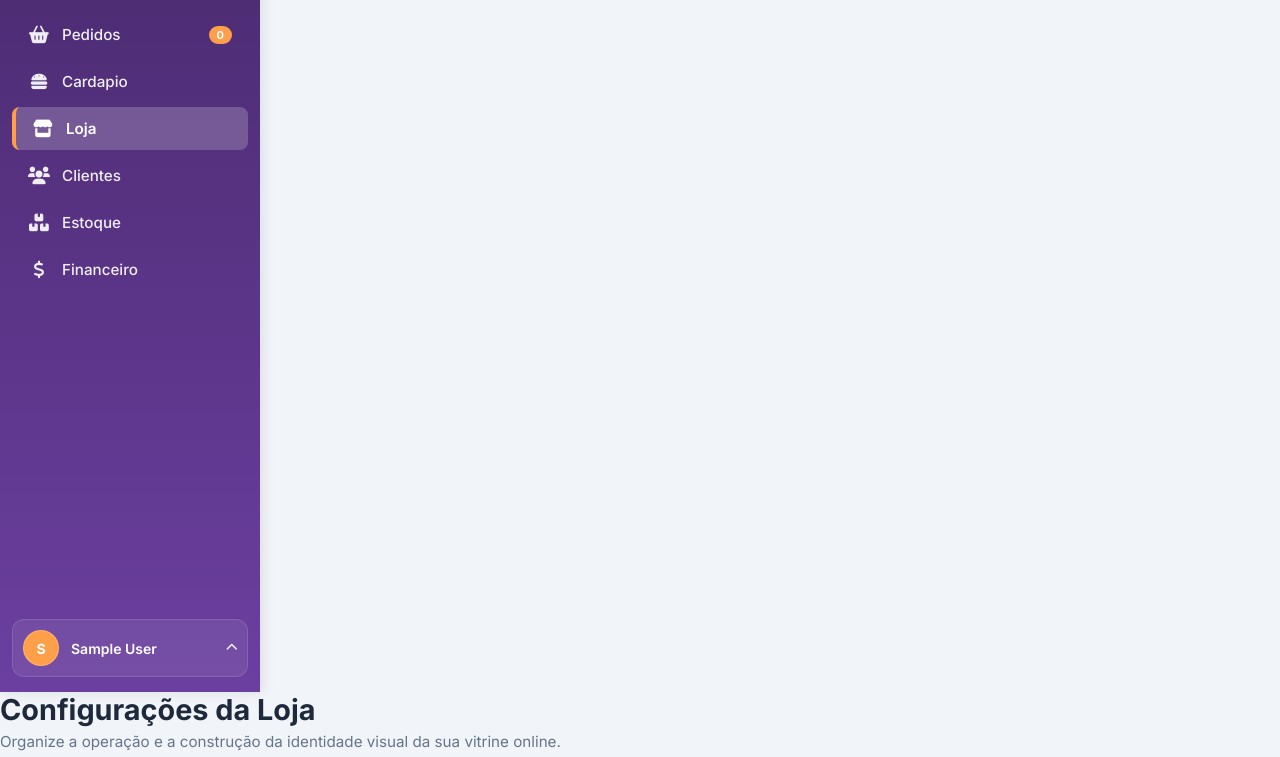
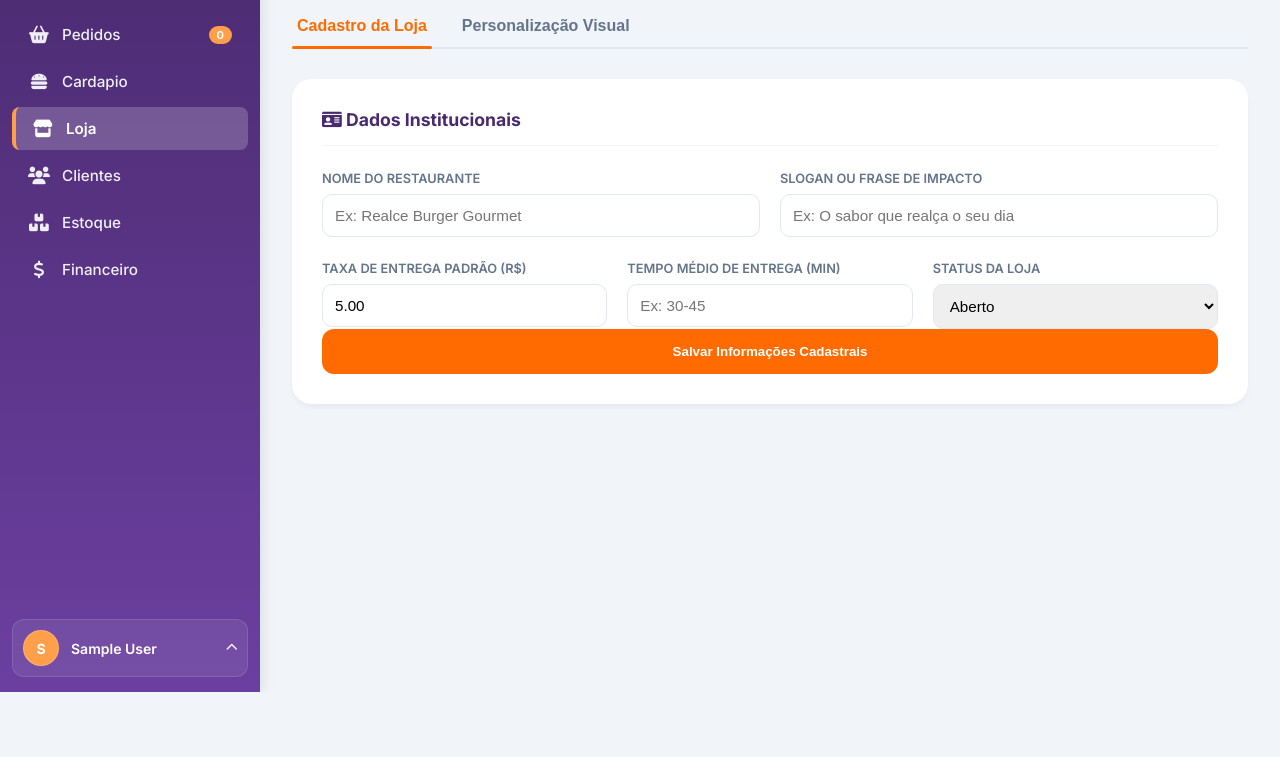
Before and after one commit to lukalucard/realcecardapio, a website: page frontend/admin/loja.html in a window 1280 px wide. Shown: the part 108-865 px from the top of the page. After the commit the page ends 800 px from the top, so only its background shows below. Drawn offline with Linux system fonts and the light colour scheme; no server answers; sample sign-in values are in the browser's storage.

Commit message:
fix: padroniza classes estruturais na página loja para corrigir layout esmagado

```diff
--- a/frontend/admin/loja.html
+++ b/frontend/admin/loja.html
@@ -14,10 +14,10 @@
 </head>
 <body>
 
-    <div class="admin-layout">
+    <div class="cardapio-container">
         <div id="sidebar-container"></div>
 
-        <main class="main-content">
+        <main class="cardapio-main-content">
 
             <header class="page-header">
                 <div class="header-text">
```
